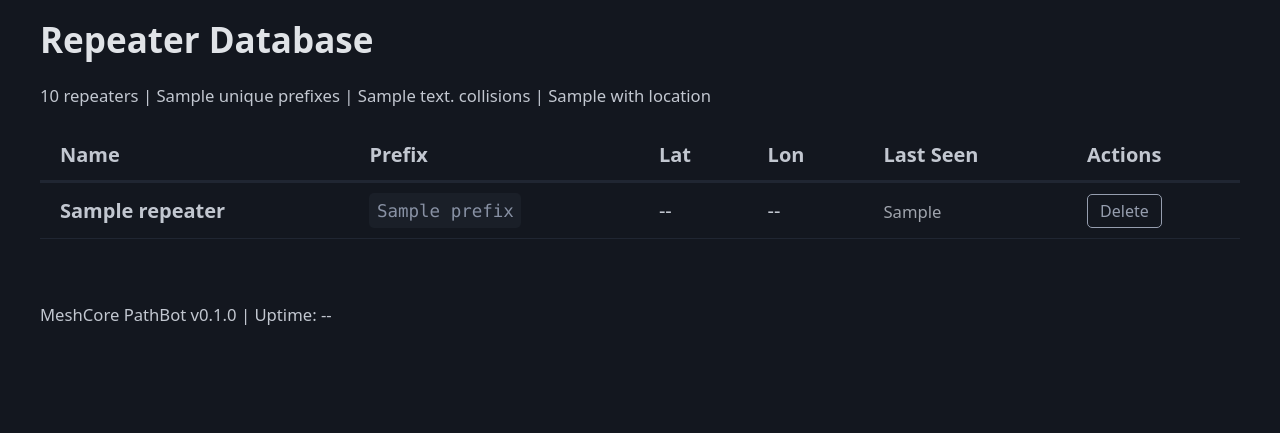
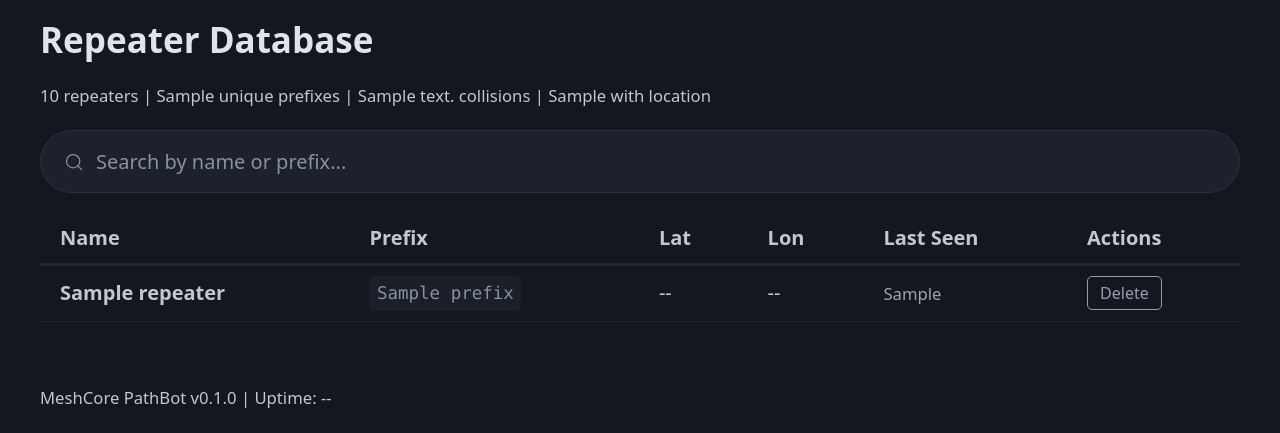
Before and after one commit to nasticmc/jeeves, a Python web app: template src/meshcore_pathbot/web/templates/repeaters.html in a window 1280 px wide. Shown: the part 70-503 px from the top of the page. Run offline with Jinja, Linux system fonts and the light colour scheme; the template is opened without the code that fills it: most values are stand-ins (such as "Sample title", 1, 10 or a date in 2020); some libraries are stand-ins or nearby versions.

Commit message:
Add search filter to repeaters list
Client-side search input filters repeaters table by name or prefix as
you type. Shows a "Showing X of Y" status line when filtering is active.

Co-Authored-By: Claude Opus 4.6 <noreply@anthropic.com>

```diff
--- a/src/meshcore_pathbot/web/templates/repeaters.html
+++ b/src/meshcore_pathbot/web/templates/repeaters.html
@@ -11,6 +11,14 @@
         {{ stats.with_location }} with location
     </small>
 </p>
+
+<input
+    type="search"
+    id="repeater-search"
+    placeholder="Search by name or prefix..."
+    aria-label="Search repeaters"
+>
+<small id="repeater-search-status" style="display:none; margin-top:-0.5rem; margin-bottom:0.5rem;"></small>
 
 <table role="grid">
     <thead>
@@ -33,4 +41,38 @@
 {% if not repeaters %}
 <p><small>No repeaters discovered yet. They will appear as adverts are received.</small></p>
 {% endif %}
+
+<script>
+(function() {
+    var searchInput = document.getElementById('repeater-search');
+    var statusEl = document.getElementById('repeater-search-status');
+    if (!searchInput) return;
+
+    searchInput.addEventListener('input', function() {
+        var query = this.value.trim().toLowerCase();
+        var rows = document.querySelectorAll('#repeater-list tr');
+        var shown = 0;
+        var total = rows.length;
+
+        rows.forEach(function(row) {
+            var name = (row.cells[0] && row.cells[0].textContent || '').toLowerCase();
+            var prefix = (row.cells[1] && row.cells[1].textContent || '').toLowerCase();
+
+            if (!query || name.indexOf(query) !== -1 || prefix.indexOf(query) !== -1) {
+                row.style.display = '';
+                shown++;
+            } else {
+                row.style.display = 'none';
+            }
+        });
+
+        if (query) {
+            statusEl.textContent = 'Showing ' + shown + ' of ' + total + ' repeaters';
+            statusEl.style.display = 'block';
+        } else {
+            statusEl.style.display = 'none';
+        }
+    });
+})();
+</script>
 {% endblock %}
```
